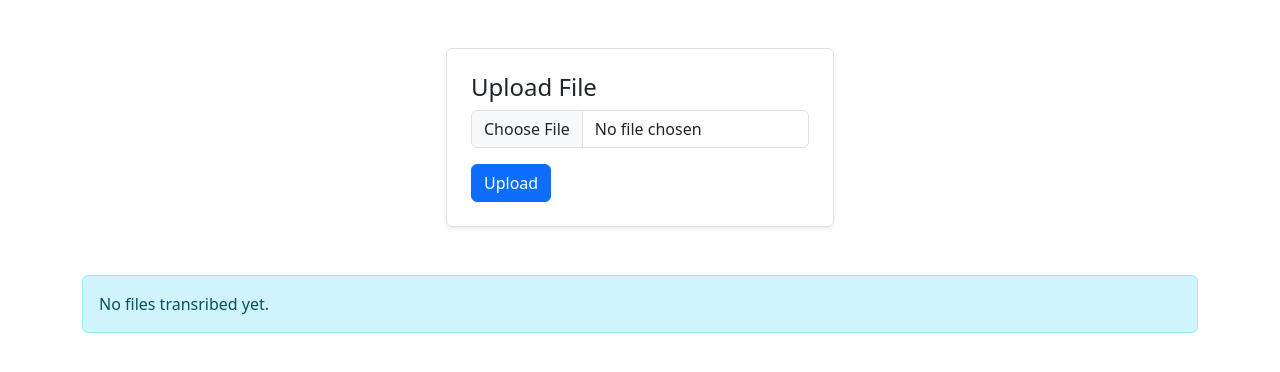
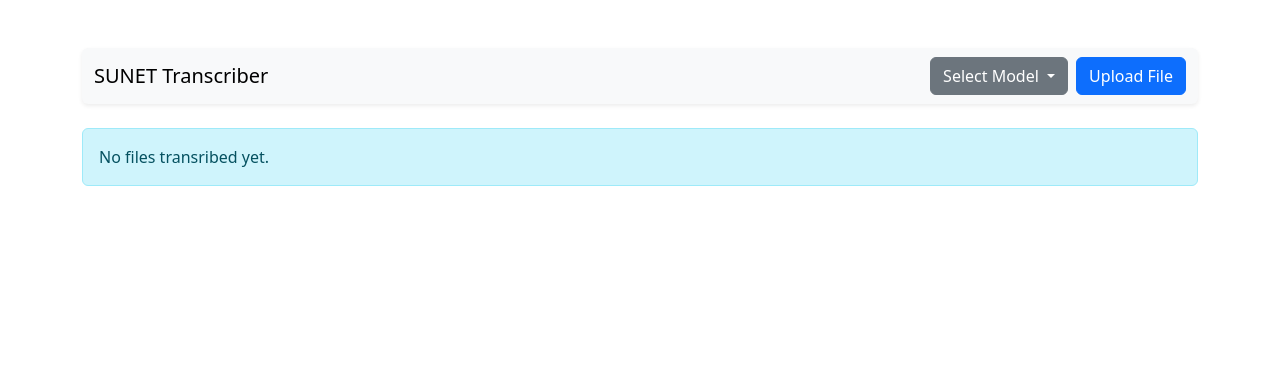
Before and after one commit to krihal/transcriber, a FastAPI app: page / in a window 1280 px wide. Shown: the top 372 px of the page. Run offline with FastAPI, Linux system fonts and the light colour scheme; some libraries are stand-ins or nearby versions.

Commit message:
Add a dropdown to select model, also upload modal.

```diff
--- a/app.py
+++ b/app.py
@@ -1,10 +1,16 @@
 import os
 import shutil
+
 from datetime import datetime
 from pathlib import Path
 
-from fastapi import FastAPI, File, Request, UploadFile
-from fastapi.responses import FileResponse, HTMLResponse
+from fastapi import FastAPI
+from fastapi import File
+from fastapi import Form
+from fastapi import Request
+from fastapi import UploadFile
+from fastapi.responses import FileResponse
+from fastapi.responses import HTMLResponse
 from fastapi.staticfiles import StaticFiles
 from fastapi.templating import Jinja2Templates
 
@@ -26,8 +32,9 @@ async def index(request: Request):
 
 
 @app.post("/upload")
-async def upload_file(file: UploadFile = File(...)):
+async def upload_file(file: UploadFile = File(...), model: str = Form("whisper-large-v3")):
     try:
+        print(f"Selected model: {model}")
         file_path = UPLOAD_DIR / file.filename
 
         # Save the file
@@ -64,9 +71,9 @@ async def get_files():
     <table class="table table-striped table-hover">
         <thead>
             <tr>
-                <th>Filename</th>
+                <th>Transcription</th>
                 <th>Size</th>
-                <th>Upload Date</th>
+                <th>Date</th>
                 <th>Actions</th>
             </tr>
         </thead>
--- a/templates/index.html
+++ b/templates/index.html
@@ -1,43 +1,138 @@
 <!DOCTYPE html>
 <html>
 <head>
-    <title>File Manager</title>
+    <title>Transcriber</title>
     <link href="https://cdn.jsdelivr.net/npm/bootstrap@5.3.0/dist/css/bootstrap.min.css" rel="stylesheet">
     <script src="https://cdnjs.cloudflare.com/ajax/libs/htmx/1.9.4/htmx.min.js"></script>
 </head>
 <body>
     <div class="container mt-5">
-        <!-- File Upload Form -->
-        <div class="container d-flex justify-content-center mb-5">
-            <div class="row">
-                <div class="col-md-20 p-4 border rounded shadow-sm">
-                    <h4>Upload File</h4>
-                    <form class="form">
-                        <div id="messages"></div>
-                        <div class="mb-3">
-                            <input type="file" class="form-control" id="avatarInput" name="file" required>
+        <!-- Navigation Bar with Upload Button -->
+        <nav class="navbar navbar-expand-lg navbar-light bg-light mb-4 rounded shadow-sm">
+            <div class="container-fluid">
+                <a class="navbar-brand" href="#">SUNET Transcriber</a>
+                <button class="navbar-toggler" type="button" data-bs-toggle="collapse" data-bs-target="#navbarNav">
+                    <span class="navbar-toggler-icon"></span>
+                </button>
+                <div class="collapse navbar-collapse" id="navbarNav">
+                    <ul class="navbar-nav ms-auto">
+                        <li class="nav-item me-2">
+                            <div class="dropdown">
+                                <button class="btn btn-secondary dropdown-toggle" type="button" id="modelDropdown" data-bs-toggle="dropdown" aria-expanded="false">
+                                    <i class="bi bi-cpu"></i> Select Model
+                                </button>
+                                <ul class="dropdown-menu" aria-labelledby="modelDropdown" id="model-selection">
+                                    <li><a class="dropdown-item model-option" data-model="whisper-tiny" href="#">Whisper Tiny</a></li>
+                                    <li><a class="dropdown-item model-option" data-model="whisper-base" href="#">Whisper Base</a></li>
+                                    <li><a class="dropdown-item model-option" data-model="whisper-small" href="#">Whisper Small</a></li>
+                                    <li><a class="dropdown-item model-option" data-model="whisper-medium" href="#">Whisper Medium</a></li>
+                                    <li><a class="dropdown-item model-option" data-model="whisper-large-v3" href="#">Whisper Large v3</a></li>
+                                </ul>
+                            </div>
+                        </li>
+                        <li class="nav-item">
+                            <button class="btn btn-primary"
+                            hx-target="#modal-content"
+                            hx-trigger="click"
+                            data-bs-toggle="modal"
+                            data-bs-target="#uploadModal">
+                            <i class="bi bi-upload"></i> Upload File
+                            </button>
+                        </li>
+                    </ul>
+                </div>
+            </div>
+        </nav>
+
+        <!-- Upload Modal -->
+        <div class="modal fade" id="uploadModal" tabindex="-1" aria-labelledby="uploadModalLabel" aria-hidden="true">
+            <div class="modal-dialog">
+                <div class="modal-content">
+                    <div class="modal-header">
+                        <h5 class="modal-title" id="uploadModalLabel">Upload File</h5>
+                        <button type="button" class="btn-close" data-bs-dismiss="modal" aria-label="Close"></button>
+                    </div>
+                    <div class="modal-body">
+                        <div id="modal-content">
+                            <!-- Form will be loaded here -->
+                            <form class="form" id="upload-form">
+                                <div id="messages"></div>
+                                <div class="mb-3">
+                                    <label for="avatarInput" class="form-label">Audio File</label>
+                                    <input type="file" class="form-control" id="avatarInput" name="file" accept="audio/*" required>
+                                </div>
+                                <div class="mb-3">
+                                    <label for="selectedModel" class="form-label">Selected Model</label>
+                                    <input type="text" class="form-control" id="selectedModel" name="model" readonly value="whisper-large-v3">
+                                    <div class="form-text">Select a model from the dropdown in the navigation bar</div>
+                                </div>
+                                <div class="mb-3">
+                                    <progress id="progress" value="0" max="100" class="w-100"></progress>
+                                </div>
+                                <div class="d-flex justify-content-end">
+                                    <button type="button" class="btn btn-secondary me-2" data-bs-dismiss="modal">Cancel</button>
+                                    <button hx-post="/upload" hx-encoding="multipart/form-data" hx-target="#messages" hx-swap="outerHTML" hx-trigger="click" type="submit" class="btn btn-primary">Transcribe</button>
+                                </div>
+                            </form>
                         </div>
-                        <button
-                            hx-post="/upload"
-                            hx-encoding="multipart/form-data"
-                            hx-target="#messages"
-                            hx-swap="outerHTML"
-                            hx-trigger="click"
-                            type="submit"
-                            class="btn btn-primary">Upload</button>
-                    </form>
+                    </div>
                 </div>
             </div>
         </div>
 
         <!-- Files Table -->
-        <div
-            id="files-table"
-            hx-get="/api/files"
-            hx-trigger="load, every 30s, fileUploaded from:body"
-            hx-swap="innerHTML">
-            <!-- Table will be loaded here -->
-        </div>
+        <div id="files-table" hx-get="/api/files" hx-trigger="load, every 30s, fileUploaded from:body" hx-swap="innerHTML"></div>
     </div>
-</body>
+
+    <!-- Bootstrap JS (required for modal functionality) -->
+    <script src="https://cdn.jsdelivr.net/npm/bootstrap@5.3.0/dist/js/bootstrap.bundle.min.js"></script>
+        <script>
+            // Model selection logic
+            document.querySelectorAll('.model-option').forEach(function(option) {
+                option.addEventListener('click', function(e) {
+                    e.preventDefault();
+
+                    // Update dropdown button text
+                    const modelName = this.textContent;
+                    const modelValue = this.getAttribute('data-model');
+                    document.getElementById('modelDropdown').textContent = modelName;
+
+                    // Update hidden input in form
+                    document.getElementById('selectedModel').value = modelValue;
+
+                    // Highlight selected option
+                    document.querySelectorAll('.model-option').forEach(opt => {
+                        opt.classList.remove('active');
+                    });
+                    this.classList.add('active');
+                });
+            });
+
+            // Upload progress tracking
+            htmx.on('#upload-form', 'htmx:xhr:progress', function(evt) {
+                htmx.find('#progress').setAttribute('value', evt.detail.loaded/evt.detail.total * 100);
+            });
+
+            // Close modal and refresh file list on successful upload
+            htmx.on('htmx:afterRequest', function(evt) {
+                if (evt.detail.successful && evt.detail.pathInfo.requestPath === '/upload') {
+                    // Hide the modal
+                    var uploadModal = bootstrap.Modal.getInstance(document.getElementById('uploadModal'));
+                    if (uploadModal) {
+                        uploadModal.hide();
+                    }
+
+                    // Trigger file list refresh
+                    htmx.trigger(document.body, 'fileUploaded');
+
+                    // Reset the form
+                    document.getElementById('upload-form').reset();
+                    htmx.find('#progress').setAttribute('value', 0);
+
+                    // Reset the model selection to default
+                    document.getElementById('selectedModel').value = 'whisper-large-v3';
+                }
+            });
+        </script>
+    </body>
 </html>
```
